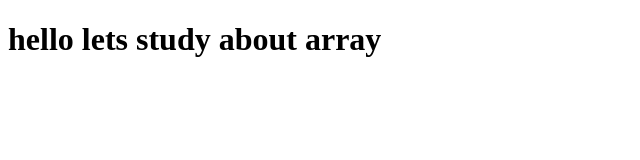
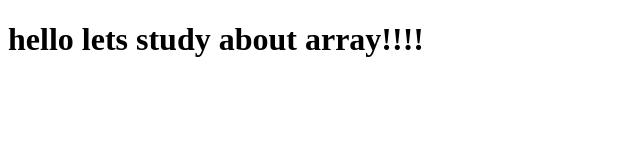
Before and after one commit to poonampant/practice, a plain HTML site: page index.html in a window 1280 px wide. Shown: the full height of the page, 0-640 px from the left. Drawn offline with Linux system fonts and the light colour scheme.

Commit message:
changing text

```diff
--- a/index.html
+++ b/index.html
@@ -1,11 +1,11 @@
 <!DOCTYPE html>
 <html>
 <head>
-	<title>hi</title>
+	<title>hi i am poonam</title>
 </head>
 <body>
 	<script type="text/javascript" src="script.js">
 	</script>
-	<h1>hello lets study about array</h1>
+	<h1>hello lets study about array!!!!</h1>
 </body>
 </html>
```
